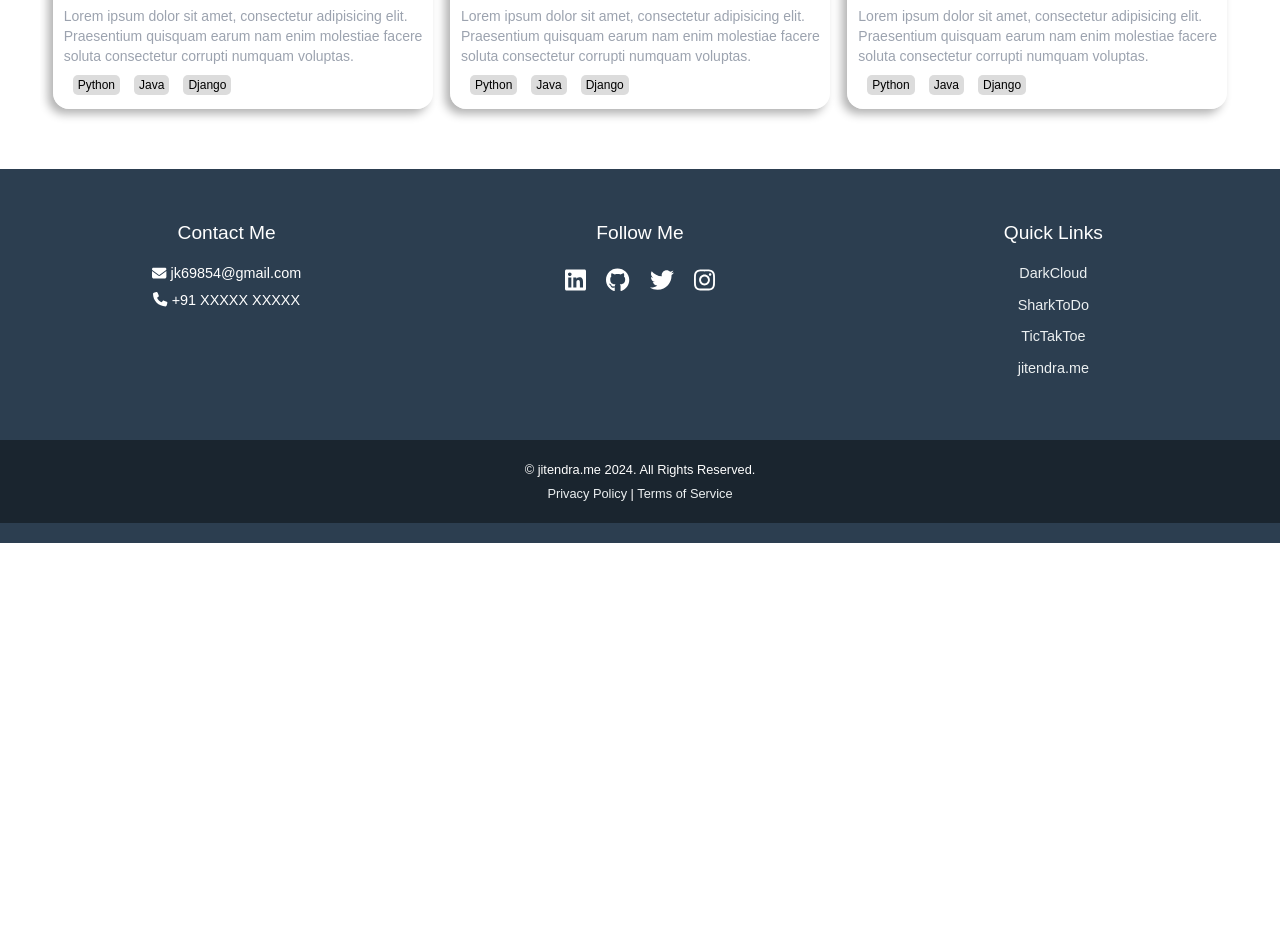
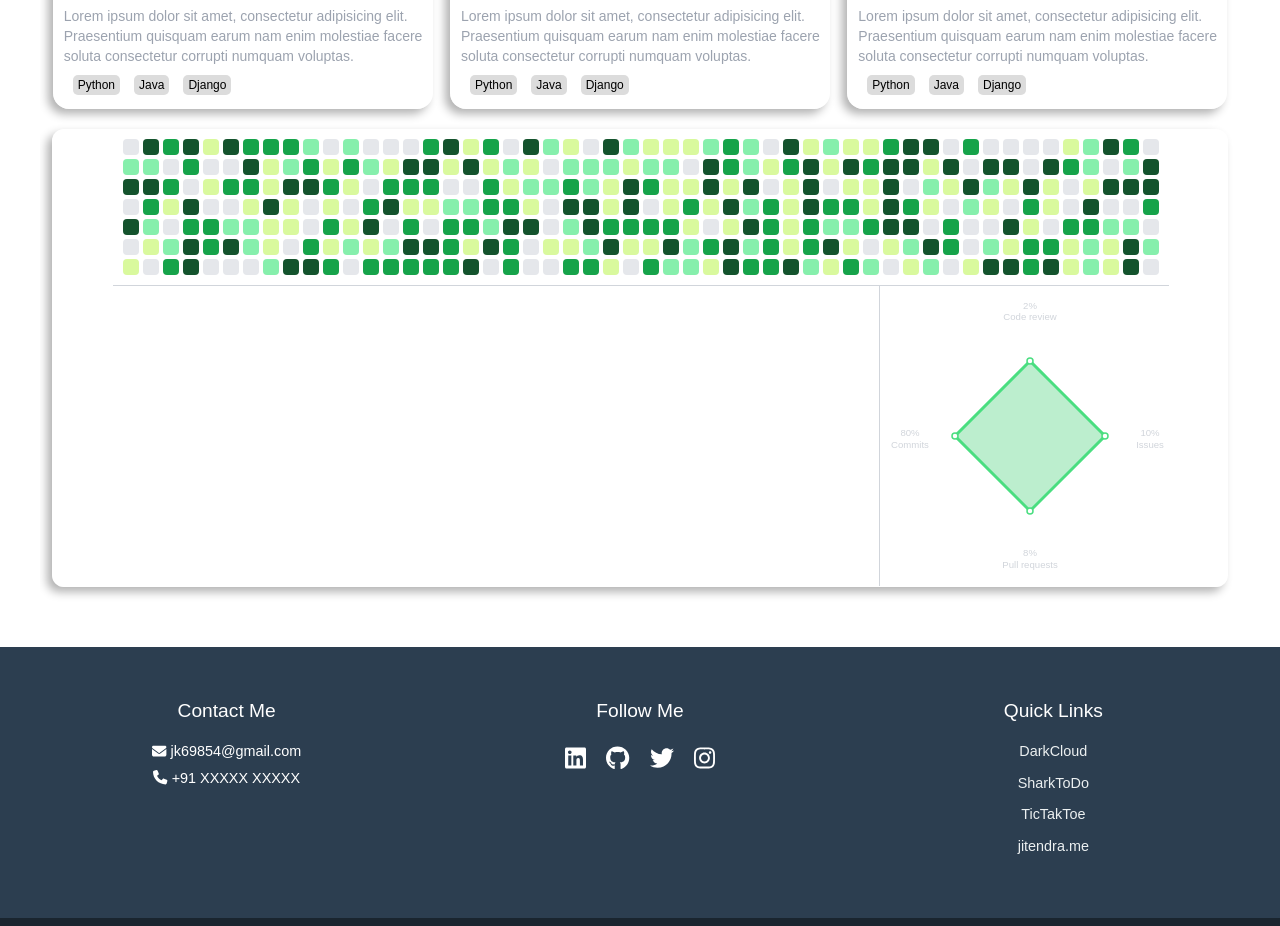
Before and after one commit to jitendra-ky/facetick, a React (Create React App) app: page / in a window 1280 px wide. Shown: the part 3700-4626 px from the top of the page. Before the commit the page ends 4243 px from the top, so only its background shows below. Built offline with nearby package versions, Linux system fonts and the light colour scheme.

Commit message:
WIP: github heatmap and stat.

```diff
--- a/src/App.css
+++ b/src/App.css
@@ -78,6 +78,20 @@ section {
   margin: 5px;
   font-size: 12px;
   margin: 5px;
+
+  &.tag-small {
+    display: inline-block;
+  }
+
+  &.clickable {
+    cursor: pointer;
+    transition: 0.3s;
+    &:hover {
+      background-color: #ffffff;
+      box-shadow: 0px 0px 5px rgba(255, 255, 255, 0.5);
+      color: rgb(0, 0, 0);
+    }
+  }
 }
 .tag-primary {
   background-color: #85c0ff;
--- a/src/components/Contributions.jsx
+++ b/src/components/Contributions.jsx
@@ -33,6 +33,56 @@ const micorsoftContributionCard = (
     </div>
 )
 
+const heatmap = (
+    <div className="flex gap-1 p-2.5 border-b border-gray-300">
+        {[...Array(52)].map((_, weekIndex) => (
+        <div className="flex flex-col gap-1" key={weekIndex}>
+            {[...Array(7)].map((_, dayIndex) => {
+                const level = Math.floor(Math.random() * 5);
+                let color = 'bg-gray-200';
+                if (level === 1) color = 'bg-lime-200';
+                if (level === 2) color = 'bg-green-300';
+                if (level === 3) color = 'bg-green-600';
+                if (level === 4) color = 'bg-green-900';
+                return (
+                    <div
+                        className={`w-4 h-4 rounded transition-colors duration-300 ${color}`}
+                        key={dayIndex}
+                    ></div>
+                );
+            })}
+        </div>
+        ))}
+    </div>
+)
+
+const statsWeb = (
+    <div className="w-full h-full rounded-lg">
+        <svg viewBox="0 0 200 200" className="w-full h-full">
+            <line x1="100" y1="30"  x2="100" y2="170" className="stroke-white stroke-1" />
+            <line x1="30"  y1="100" x2="170" y2="100" className="stroke-white stroke-1" />
+            <polygon points="100,50 150,100 100,150 50,100" className="fill-green-500/30 stroke-green-400 stroke-2" />
+            <circle cx="100" cy="50"  r="2" className="fill-white stroke-green-400 stroke-1" />
+            <circle cx="150" cy="100"   r="2" className="fill-white stroke-green-400 stroke-1" />
+            <circle cx="100" cy="150" r="2" className="fill-white stroke-green-400 stroke-1" />
+            <circle cx="50"  cy="100"   r="2" className="fill-white stroke-green-400 stroke-1" />
+            <text x="100" y="15"  textAnchor="middle" className="text-[0.4rem] fill-gray-300">
+                2%<tspan x="100" dy="1.2em">Code review</tspan>
+            </text>
+            <text x="180" y="100" textAnchor="middle" className="text-[0.4rem] fill-gray-300">
+                10%<tspan x="180" dy="1.2em">Issues</tspan>
+            </text>
+            <text x="100" y="180" textAnchor="middle" className="text-[0.4rem] fill-gray-300">
+                8%<tspan x="100" dy="1.2em">Pull requests</tspan>
+            </text>
+            <text x="20"  y="100" textAnchor="middle" className="text-[0.4rem] fill-gray-300">
+                80%<tspan x="20" dy="1.2em">Commits</tspan>
+            </text>
+        </svg>
+    </div>
+);
+
+
 function Contributions() {
     return (
         <div className="contributions-section mycontainer py-8">
@@ -42,6 +92,13 @@ function Contributions() {
                 {micorsoftContributionCard}
                 {micorsoftContributionCard}
             </div>
+            <div className="mt-5 rounded-xl flex flex-col items-center glass">
+                {heatmap}
+                <div className="flex w-full">
+                    <div className="flex-1"></div>
+                    <div className="mr-12 border-l border-gray-300">{statsWeb}</div>
+                </div>
+            </div>
         </div>
     );
 }
```
